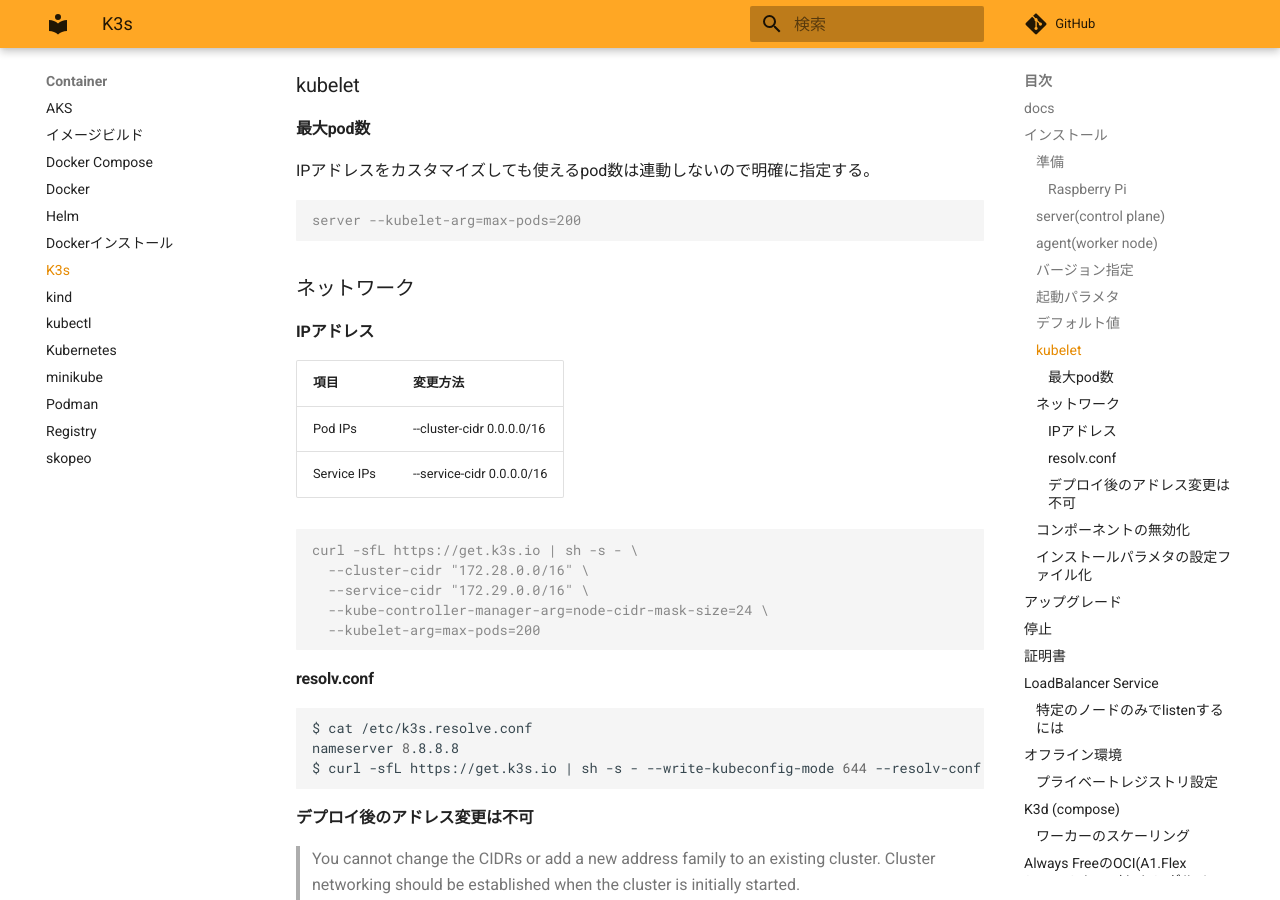
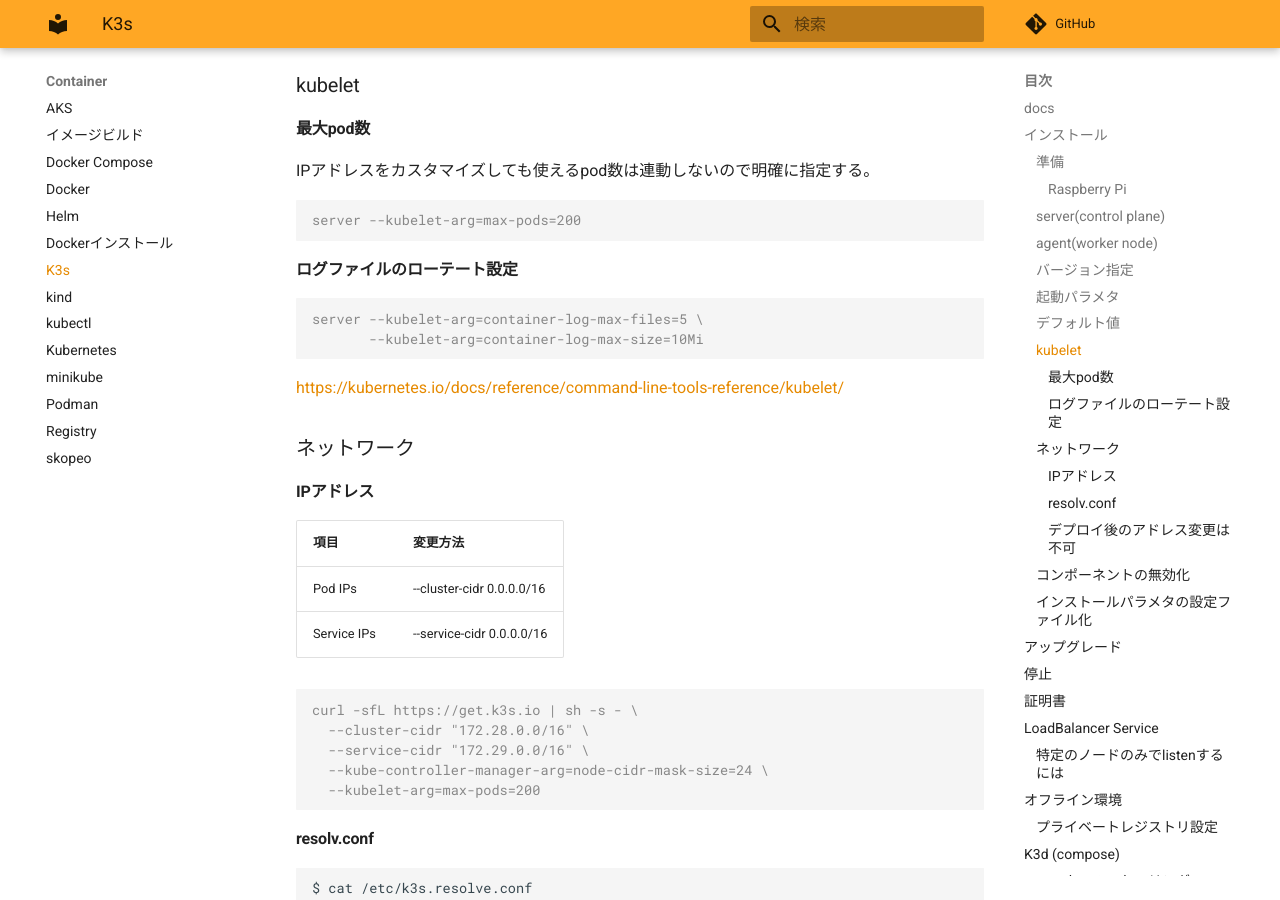
Before and after one commit to zaki-lknr/docs, an MkDocs documentation site: the page built from docs/Container/k3s.md, in a window 1280 px wide and 900 px high, scrolled down 1849 px. Built offline with MkDocs 1.6.1 and Material for MkDocs 9.7.7, drawn with Linux system fonts in a browser that asks for light colours; comment, search, counter and statistics services are not loaded.

Commit message:
add: container/k3s: ログファイルとローテート設定

````diff
--- a/docs/Container/k3s.md
+++ b/docs/Container/k3s.md
@@ -79,6 +79,15 @@ IPアドレスをカスタマイズしても使えるpod数は連動しないの
 ```console
 server --kubelet-arg=max-pods=200
 ```
+
+#### ログファイルのローテート設定
+
+```console
+server --kubelet-arg=container-log-max-files=5 \
+       --kubelet-arg=container-log-max-size=10Mi
+```
+
+<https://kubernetes.io/docs/reference/command-line-tools-reference/kubelet/>
 
 ### ネットワーク
 
````
